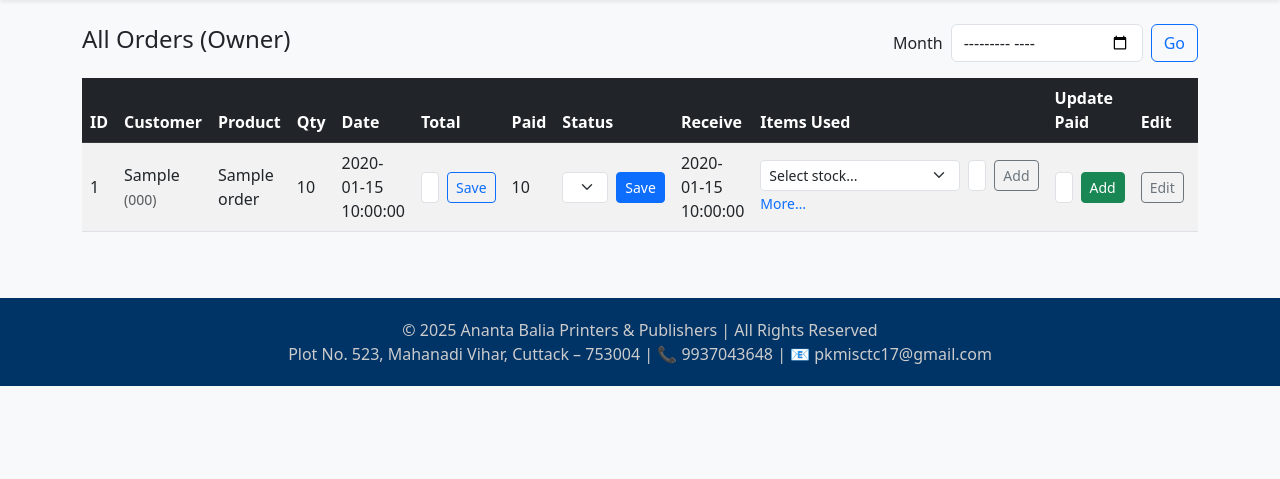
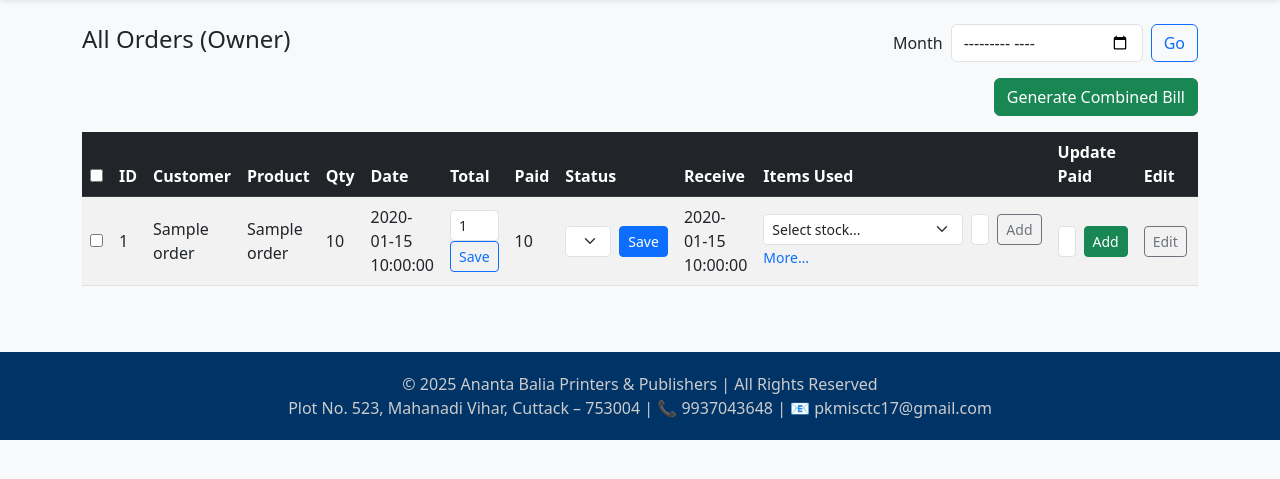
Before and after one commit to guruprasadmisra02/printing_press_app_v2, a Flask app: template templates/owner_orders.html in a window 1280 px wide. Shown: the part 57-536 px from the top of the page. Run offline with Flask 3, Linux system fonts and the light colour scheme; the template is opened without the code that fills it: most values are stand-ins (such as "Sample title", 1, 10 or a date in 2020).

Commit message:
owner_orders.html

```diff
--- a/templates/owner_orders.html
+++ b/templates/owner_orders.html
@@ -9,10 +9,17 @@
   </form>
 </div>
 
+<!-- ✅ Combined Bill Button -->
+<form id="billForm" method="get" action="" target="_blank">
+  <div class="d-flex justify-content-end mt-3">
+    <button type="button" class="btn btn-success" onclick="generateCombinedBill()">Generate Combined Bill</button>
+  </div>
+
   <div class="table-responsive mt-3">
     <table class="table table-striped table-hover align-middle">
       <thead class="table-dark">
         <tr>
+          <th><input type="checkbox" id="selectAll"></th>
           <th>ID</th>
           <th>Customer</th>
           <th>Product</th>
@@ -32,21 +39,13 @@
       <tbody>
         {% for o in orders %}
         <tr>
+          <td><input type="checkbox" class="orderCheck" value="{{ o.id }}"></td>
           <td>{{ o.id }}</td>
-
-        <!-- Customer column -->
-        <td>
-          {{ o.customer_display }}
-          {% if o.customer_phone %}
-            <small class="text-muted">({{ o.customer_phone }})</small>
-          {% endif %}
-        </td>
-
+          <td>{{ o.customer_name or o.phone or 'N/A' }}</td>
           <td>{{ o.product_name }}</td>
           <td>{{ '%.0f'|format(o.quantity) }}</td>
           <td>{{ o.date }}</td>
 
-        <!-- Total cost -->
           <td>
             <form method="post" class="d-flex gap-2">
               <input type="hidden" name="order_id" value="{{ o.id }}">
@@ -56,10 +55,8 @@
             </form>
           </td>
 
-        <!-- Amount paid -->
           <td>{{ o.amount_paid or 0 }}</td>
 
-        <!-- Status -->
           <td>
             <form method="post" class="d-flex gap-2">
               <input type="hidden" name="order_id" value="{{ o.id }}">
@@ -92,7 +89,6 @@
             <a class="small text-decoration-none" href="{{ url_for('worker_order_items', oid=o.id) }}">More…</a>
           </td>
 
-        <!-- Update Paid -->
           <td>
             <form method="post" class="d-flex gap-2">
               <input type="hidden" name="order_id" value="{{ o.id }}">
@@ -102,12 +98,10 @@
             </form>
           </td>
 
-        <!-- Edit -->
           <td>
             <a class="btn btn-sm btn-outline-secondary" href="{{ url_for('owner_edit_order', order_id=o.id) }}">Edit</a>
           </td>
 
-        <!-- Delete -->
           <td>
             <form method="post" onsubmit="return confirm('Delete this order?')">
               <input type="hidden" name="order_id" value="{{ o.id }}">
@@ -116,14 +110,31 @@
             </form>
           </td>
 
-        <!-- Bill -->
           <td>
-          <a href="{{ url_for('generate_bill', order_id=o.id) }}" class="btn btn-sm btn-outline-info">Bill</a>
+            <a href="{{ url_for('download_bill_pdf', order_ids=o.id) }}" class="btn btn-sm btn-outline-info">Bill</a>
           </td>
-
         </tr>
         {% endfor %}
       </tbody>
     </table>
   </div>
+</form>
+
+<!-- ✅ JS for Select All & Combined Bill -->
+<script>
+document.getElementById("selectAll").addEventListener("change", function() {
+  document.querySelectorAll(".orderCheck").forEach(cb => cb.checked = this.checked);
+});
+
+function generateCombinedBill() {
+  let selected = [];
+  document.querySelectorAll(".orderCheck:checked").forEach(cb => selected.push(cb.value));
+  if (selected.length === 0) {
+    alert("Please select at least one order to generate a bill.");
+    return;
+  }
+  let ids = selected.join(",");
+  window.open(`/download_bill_pdf/${ids}`, "_blank");
+}
+</script>
 {% endblock %}
```
Lines whose indentation alone changed are shown as unchanged.
